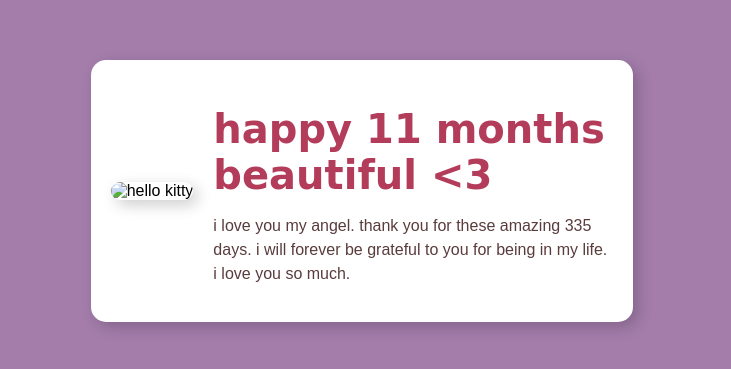
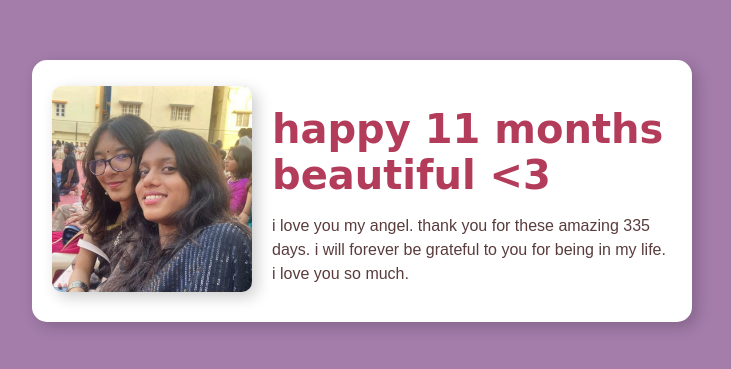
Before and after one commit to megabathinda/anniversary, a plain HTML site: page index.html in a window 1280 px wide. Shown: the part 217-586 px from the top of the page, without its empty margins (278-1009 px from the left). Drawn offline with Linux system fonts and the light colour scheme.

Commit message:
Update index.html

```diff
--- a/index.html
+++ b/index.html
@@ -57,7 +57,7 @@
 <body>
     <div class="container">
         <div class="photo-frame">
-            <img src="hello-kitty.png" alt="hello kitty">
+            <img src="https://raw.githubusercontent.com/megabathinda/anniversary/refs/heads/main/hello%20kitty.webp" alt="hello kitty">
         </div>
         <div class="text-content">
             <h1>happy 11 months beautiful &lt;3</h1>
```
